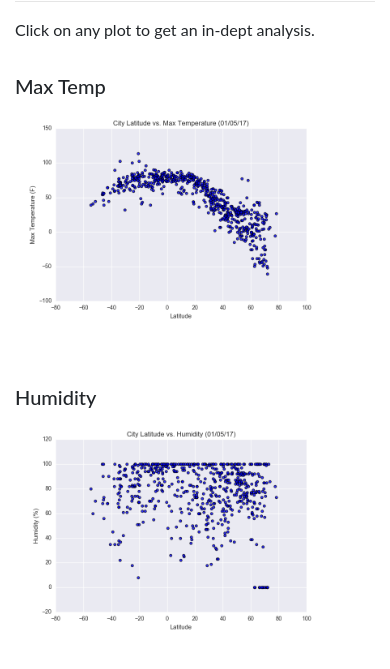
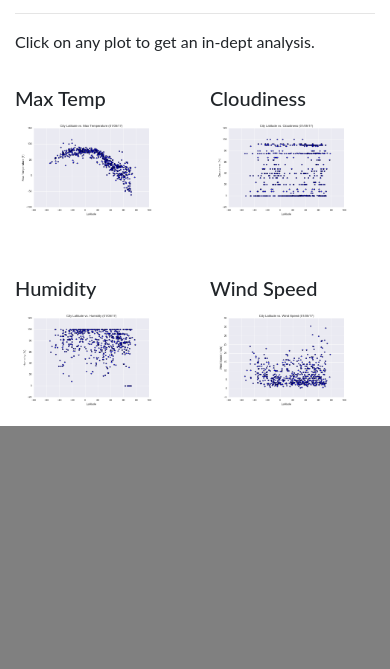
Before and after one commit to andrewzee23/web-desgin-challenge, a plain HTML site: page comparisons.html in a window 390 px wide. Shown: the part 159-828 px from the top of the page. Drawn offline with nearby package versions, Linux system fonts and the light colour scheme.

Commit message:
updated comparisons.html and style.css

```diff
--- a/comparisons.html
+++ b/comparisons.html
@@ -48,14 +48,14 @@
           Click on any plot to get an in-dept analysis.
         </p>
         <div class="row">
-          <div class="col-md">
+          <div class="col">
             <p><h5>Max Temp</h5>
             <a href="visualization_1.html"><img src="resources/assets/images/Fig1.png" alt="" width="90%"></a></p>
             <br>
             <p><h5>Humidity</h5>
             <a href="visualization_2.html"><img src="resources/assets/images/Fig2.png" alt="" width="90%"></a></p>
           </div>
-          <div class="col-md">
+          <div class="col">
             <p><h5>Cloudiness</h5>
             <a href="visualization_3.html"><img src="resources/assets/images/Fig3.png" alt="" width="90%"></a></p>
             <br>
--- a/styles.css
+++ b/styles.css
@@ -88,6 +88,8 @@ body {
 /* media queries */
 
 @media (max-width: 990px) {
+
+
   /* landing page */
   .content-wrapper-landing {
     display: grid;
@@ -106,9 +108,7 @@ body {
   }
   /*comparison page  */
 
-  .container {
-    margin: 0;
-  }
+
   .container h1 {
     font-size: 36px;
   }
@@ -142,9 +142,6 @@ body {
     margin: 0%;
   }
 
-  .container {
-    margin: 0%;
-  }
 
   .data-table {
     margin: 0%;
```
Also changed, not shown: 1 other file.
